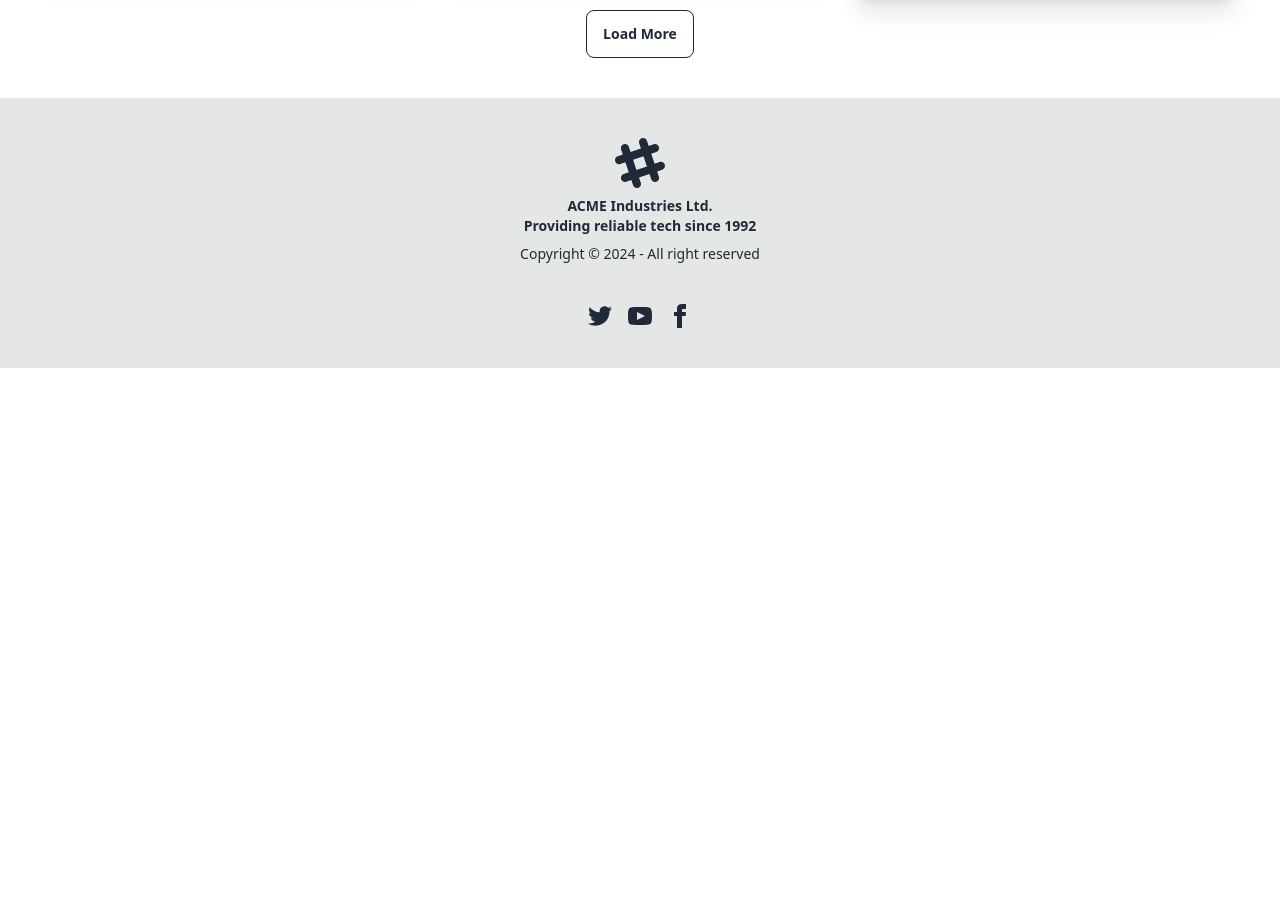
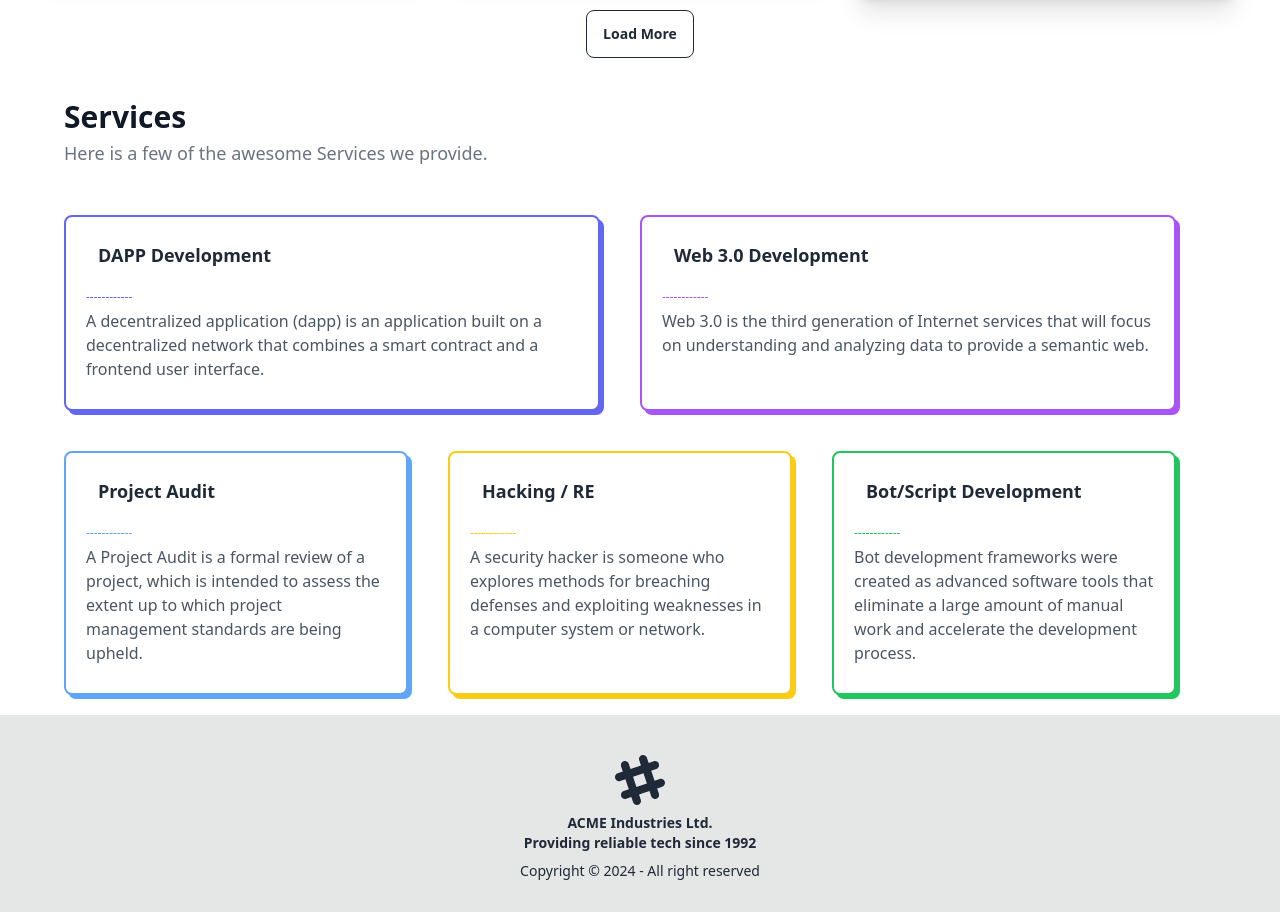
Before and after one commit to developerMohib/Book-Review-Assign-8, a React (Vite) app: page / in a window 1280 px wide. Shown: the part 2069-2981 px from the top of the page. Before the commit the page ends 2437 px from the top, so only its background shows below. Built offline with nearby package versions, Linux system fonts and the light colour scheme.

Commit message:
Service section added in home page

```diff
--- a/src/assets/Component/Home/Home.jsx
+++ b/src/assets/Component/Home/Home.jsx
@@ -1,11 +1,13 @@
 import Banner from "../Banner/Banner";
 import BooksPage from "../BooksPage/BooksPage";
+import Seba from "./Seba";
 
 const Home = () => {
   return (
     <div>
-      <Banner> </Banner>
-      <BooksPage> </BooksPage>
+      <Banner />
+      <BooksPage />
+      <Seba/>
     </div>
   );
 };
--- /dev/null
+++ b/src/assets/Component/Home/Seba.jsx
@@ -0,0 +1,120 @@
+const Seba = () => {
+  return (
+    <div className="container relative flex flex-col justify-between h-full max-w-6xl px-10 mx-auto xl:px-0 mt-5">
+      <h2 className="mb-1 text-3xl font-extrabold leading-tight text-gray-900">
+        Services
+      </h2>
+      <p className="mb-12 text-lg text-gray-500">
+        Here is a few of the awesome Services we provide.
+      </p>
+      <div className="w-full">
+        <div className="flex flex-col w-full mb-10 sm:flex-row">
+          <div className="w-full mb-10 sm:mb-0 sm:w-1/2">
+            <div className="relative h-full ml-0 mr-0 sm:mr-10">
+              <span className="absolute top-0 left-0 w-full h-full mt-1 ml-1 bg-indigo-500 rounded-lg"></span>
+              <div className="relative h-full p-5 bg-white border-2 border-indigo-500 rounded-lg">
+                <div className="flex items-center -mt-1">
+                  <h3 className="my-2 ml-3 text-lg font-bold text-gray-800">
+                    DAPP Development
+                  </h3>
+                </div>
+                <p className="mt-3 mb-1 text-xs font-medium text-indigo-500 uppercase">
+                  ------------
+                </p>
+                <p className="mb-2 text-gray-600">
+                  A decentralized application (dapp) is an application built on
+                  a decentralized network that combines a smart contract and a
+                  frontend user interface.
+                </p>
+              </div>
+            </div>
+          </div>
+          <div className="w-full sm:w-1/2">
+            <div className="relative h-full ml-0 md:mr-10">
+              <span className="absolute top-0 left-0 w-full h-full mt-1 ml-1 bg-purple-500 rounded-lg"></span>
+              <div className="relative h-full p-5 bg-white border-2 border-purple-500 rounded-lg">
+                <div className="flex items-center -mt-1">
+                  <h3 className="my-2 ml-3 text-lg font-bold text-gray-800">
+                    Web 3.0 Development
+                  </h3>
+                </div>
+                <p className="mt-3 mb-1 text-xs font-medium text-purple-500 uppercase">
+                  ------------
+                </p>
+                <p className="mb-2 text-gray-600">
+                  Web 3.0 is the third generation of Internet services that will
+                  focus on understanding and analyzing data to provide a
+                  semantic web.
+                </p>
+              </div>
+            </div>
+          </div>
+        </div>
+        <div className="flex flex-col w-full mb-5 sm:flex-row">
+          <div className="w-full mb-10 sm:mb-0 sm:w-1/2">
+            <div className="relative h-full ml-0 mr-0 sm:mr-10">
+              <span className="absolute top-0 left-0 w-full h-full mt-1 ml-1 bg-blue-400 rounded-lg"></span>
+              <div className="relative h-full p-5 bg-white border-2 border-blue-400 rounded-lg">
+                <div className="flex items-center -mt-1">
+                  <h3 className="my-2 ml-3 text-lg font-bold text-gray-800">
+                    Project Audit
+                  </h3>
+                </div>
+                <p className="mt-3 mb-1 text-xs font-medium text-blue-400 uppercase">
+                  ------------
+                </p>
+                <p className="mb-2 text-gray-600">
+                  A Project Audit is a formal review of a project, which is
+                  intended to assess the extent up to which project management
+                  standards are being upheld.
+                </p>
+              </div>
+            </div>
+          </div>
+          <div className="w-full mb-10 sm:mb-0 sm:w-1/2">
+            <div className="relative h-full ml-0 mr-0 sm:mr-10">
+              <span className="absolute top-0 left-0 w-full h-full mt-1 ml-1 bg-yellow-400 rounded-lg"></span>
+              <div className="relative h-full p-5 bg-white border-2 border-yellow-400 rounded-lg">
+                <div className="flex items-center -mt-1">
+                  <h3 className="my-2 ml-3 text-lg font-bold text-gray-800">
+                    Hacking / RE
+                  </h3>
+                </div>
+                <p className="mt-3 mb-1 text-xs font-medium text-yellow-400 uppercase">
+                  ------------
+                </p>
+                <p className="mb-2 text-gray-600">
+                  A security hacker is someone who explores methods for
+                  breaching defenses and exploiting weaknesses in a computer
+                  system or network.
+                </p>
+              </div>
+            </div>
+          </div>
+          <div className="w-full sm:w-1/2">
+            <div className="relative h-full ml-0 md:mr-10">
+              <span className="absolute top-0 left-0 w-full h-full mt-1 ml-1 bg-green-500 rounded-lg"></span>
+              <div className="relative h-full p-5 bg-white border-2 border-green-500 rounded-lg">
+                <div className="flex items-center -mt-1">
+                  <h3 className="my-2 ml-3 text-lg font-bold text-gray-800">
+                    Bot/Script Development
+                  </h3>
+                </div>
+                <p className="mt-3 mb-1 text-xs font-medium text-green-500 uppercase">
+                  ------------
+                </p>
+                <p className="mb-2 text-gray-600">
+                  Bot development frameworks were created as advanced software
+                  tools that eliminate a large amount of manual work and
+                  accelerate the development process.
+                </p>
+              </div>
+            </div>
+          </div>
+        </div>
+      </div>
+    </div>
+  );
+};
+
+export default Seba;
```
